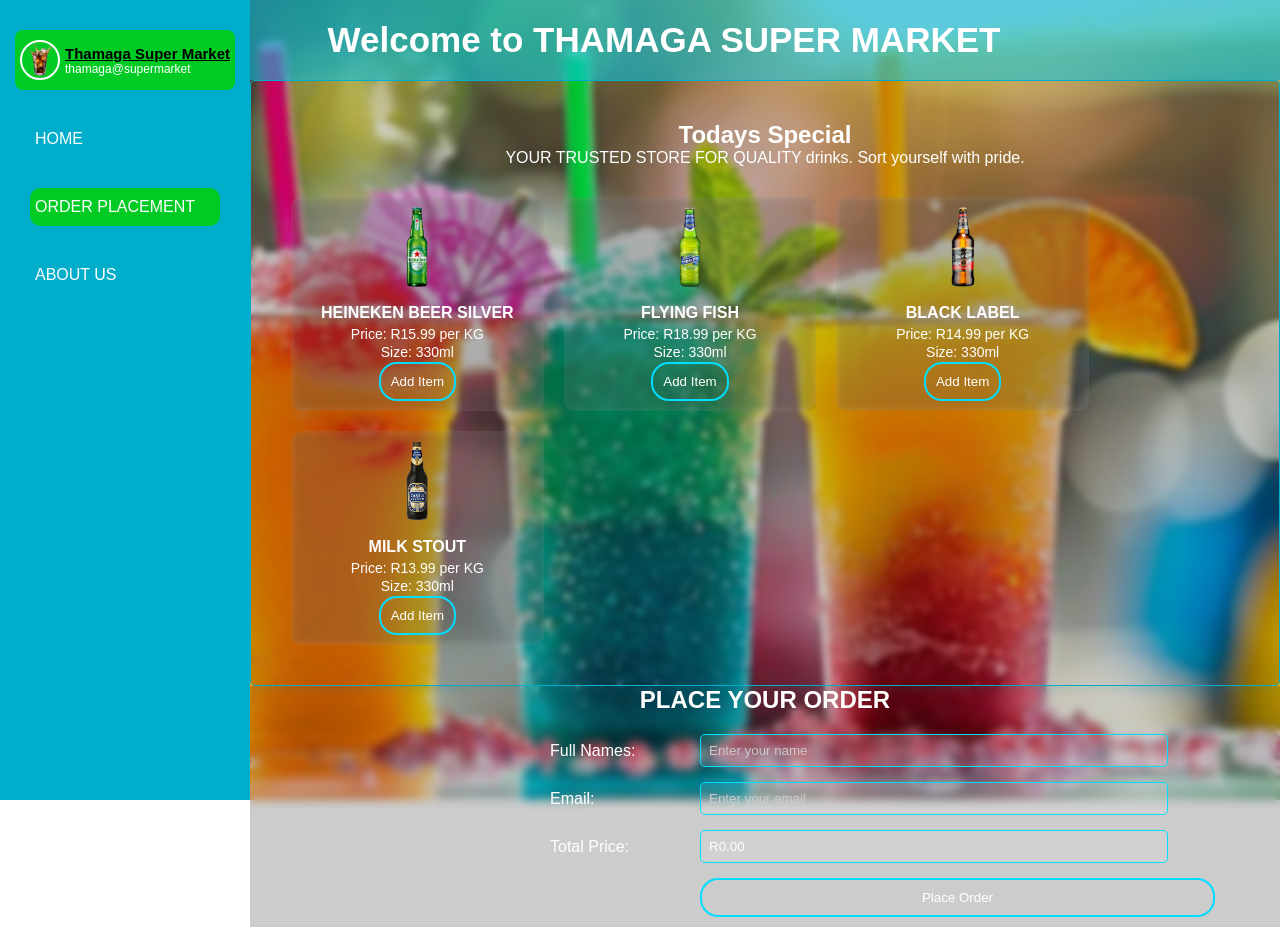
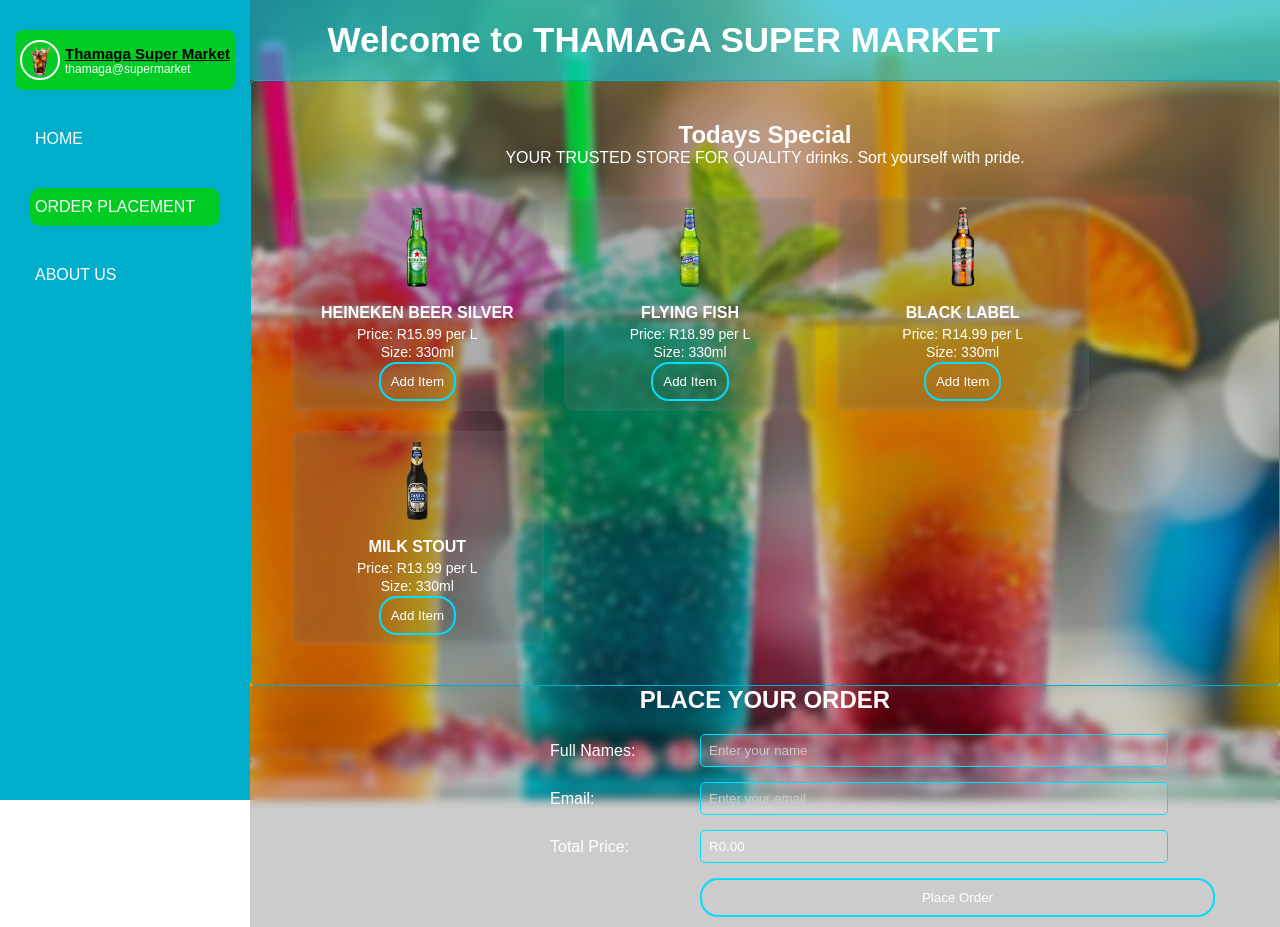
Before and after one commit to MawelaMartha/thamaga-supermarket, a plain HTML site: page order.html in a window 1280 px wide. Drawn offline with Linux system fonts and the light colour scheme; files whose address does not match are found by name.

Commit message:
Update order.html

```diff
--- a/order.html
+++ b/order.html
@@ -39,28 +39,28 @@
                     <div class="product-card">
                         <img src="HEINEKEN.png">
                         <h3>HEINEKEN BEER SILVER</h3>
-                        <p>Price: R15.99 per KG</p>
+                        <p>Price: R15.99 per L</p>
                         <p>Size: 330ml</p>
                         <button class="btn">Add Item</button>
                     </div>
                     <div class="product-card">
                         <img src="FLYING FISH.webp">
                         <h3>FLYING FISH</h3>
-                        <p>Price: R18.99 per KG</p>
+                        <p>Price: R18.99 per L</p>
                         <p>Size: 330ml</p>
                         <button class="btn">Add Item</button>
                     </div>
                     <div class="product-card">
                         <img src="black-label-TRANS.png">
                         <h3>BLACK LABEL</h3>
-                        <p>Price: R14.99 per KG</p>
+                        <p>Price: R14.99 per L</p>
                         <p>Size: 330ml</p>
                         <button class="btn">Add Item</button>
                     </div>
                     <div class="product-card">
                         <img src="castlemilkstout.png">
                         <h3>MILK STOUT</h3>
-                        <p>Price: R13.99 per KG</p>
+                        <p>Price: R13.99 per L</p>
                         <p>Size: 330ml</p>
                         <button class="btn">Add Item</button>
                     </div>
```
